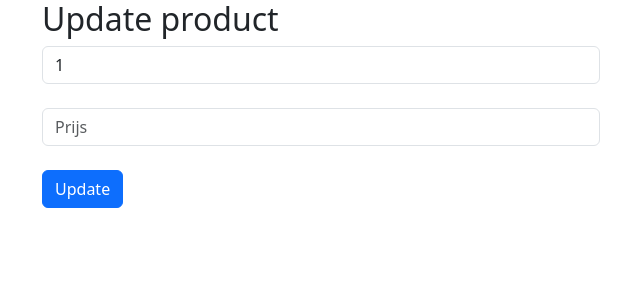
After one commit to EmreAtesROC/EmrePDO, a PHP site: page /update.php?name=1 in a window 1280 px wide. The commit adds this page. Shown: the top 300 px of the page, without its empty margins (40-680 px from the left). Run offline with PHP 8.4, Linux system fonts and the light colour scheme.

Commit message:
Delete & Edit

```diff
--- a/db.php
+++ b/db.php
@@ -44,6 +44,17 @@ class Database {
         return $result;
     }
 
+    public function updateProduct($productNaam, $prijs, $id) {
+        $sql = $this->pdo->prepare("UPDATE product SET productNaam = ?, prijs = ? WHERE id = ?");
+        $placeholders = array($productNaam, $prijs, $id);
+        $sql->execute($placeholders);
+    }
+
+    public function deleteProduct($id) {
+        $sql = $this->pdo->prepare("DELETE from product where id = ?");
+        $placeholders = array($id);
+        $sql->execute($placeholders);
+    }
 }
 
 ?>
--- a/select.php
+++ b/select.php
@@ -20,6 +20,7 @@ $producten = $db->selectProduct();
                     <th>ID</th>
                     <th>Productnaam</th>
                     <th>Prijs</th>
+                    <th colspan="2">Acties</th>
                 </tr>
             </thead>
             <tbody>
@@ -29,6 +30,8 @@ $producten = $db->selectProduct();
                     echo "<td> " . $product['id'] . "</td>";
                     echo "<td> " . $product['productNaam'] . "</td>";
                     echo "<td> " . $product['prijs'] . "</td>";
+                    echo "<td> <a class='btn btn-primary' href='update.php?id=".$product['id']."&name=".$product['productNaam']."'>Edit</a></td>";
+                    echo "<td> <a class='btn btn-danger' href='delete.php?id=".$product['id']."'>Delete</a></td>";
                     echo "</tr>";
                 }
                 ?>
--- /dev/null
+++ b/update.php
@@ -0,0 +1,42 @@
+<?php
+require "db.php";
+$db = new Database();
+
+if ($_SERVER['REQUEST_METHOD'] == 'POST') {
+    $db->updateProduct($_POST['productNaam'],$_POST['prijs'], $_GET['id']);
+    if ($db) {
+        header('Location:select.php?message=Product gewijzigd');
+    }
+}
+
+?>
+
+<!DOCTYPE html>
+<html lang="en">
+<head>
+    <meta charset="UTF-8">
+    <meta name="viewport" content="width=device-width, initial-scale=1.0">
+    <title>Update</title>
+    <link href="https://cdn.jsdelivr.net/npm/bootstrap@5.3.3/dist/css/bootstrap.min.css" rel="stylesheet" integrity="sha384-QWTKZyjpPEjISv5WaRU9OFeRpok6YctnYmDr5pNlyT2bRjXh0JMhjY6hW+ALEwIH" crossorigin="anonymous">
+</head>
+<body>
+
+<div class="container">
+        <h2>Update product</h2>
+        <form method="POST" class="w-50">
+            <div class="form-group">
+                <input type="text" value="<?php echo $_GET['name'] ?>" name="productNaam" class="form-control" placeholder="Naam">
+            </div>
+            <br>
+            <div class="form-group">
+
+            <input type="number" name="prijs" class="form-control" name="prijs" placeholder="Prijs">
+            </div>
+            <br>
+            <input type="submit" class="btn btn-primary" value="Update">
+        </form>
+        </div>
+
+
+</body>
+</html>
```
Also changed, not shown: delete.php (added, +14 -0 lines).
